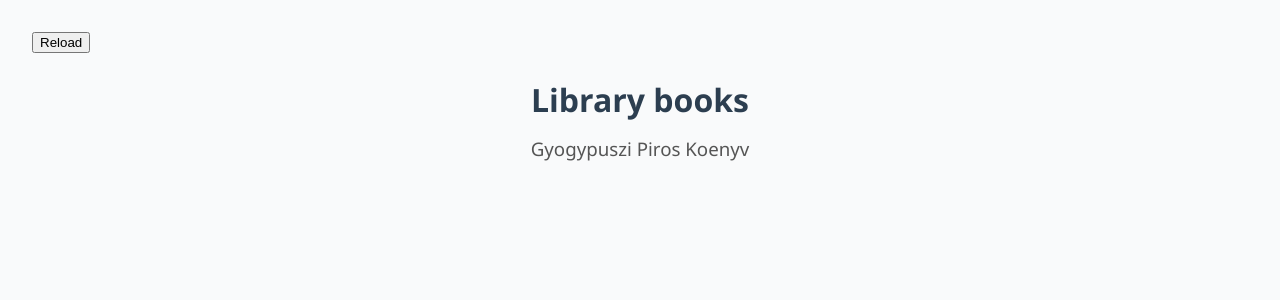
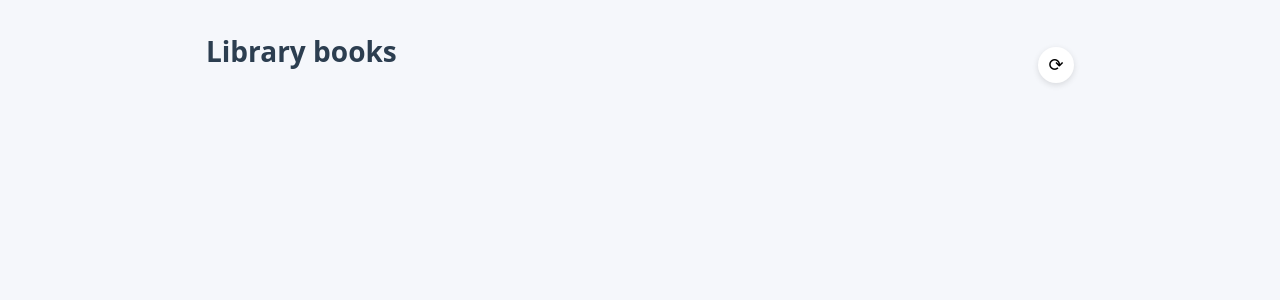
Before and after one commit to OlgaAk/konyvtar, a Flask app: page / in a window 1280 px wide. Shown: the top 300 px of the page. Run offline with Flask 3, Linux system fonts and the light colour scheme; data that the repository does not hold is empty.

Commit message:
refactor to book - printed book and restyle

```diff
--- a/app.py
+++ b/app.py
@@ -1,6 +1,7 @@
 from flask import Flask, render_template, session, redirect
 import os
 from models.PrintedBook import PrintedBook
+from models.Book import Book
 from scrape import scrape
 from dummydata import get_dummy_books
 
@@ -14,7 +15,7 @@ def index():
     books = get_books()
     return render_template('index.html', items=books)
 
-def get_books() -> list[PrintedBook]:
+def get_books() -> list[Book]:
     books = load_from_cache()
     if (not books):
         if (mode == 'test'):
@@ -22,15 +23,14 @@ def get_books() -> list[PrintedBook]:
             print('Running in test mode')
         else:
             books = scrape()
-    books.sort(key=lambda x: x.status)
-    save_to_cache(books)
-    check_status_change(books)
+    #save_to_cache(books)
+    #check_status_change(books)
     return books
 
-def save_to_cache(books: list[PrintedBook]):
+def save_to_cache(books: list[Book]):
     session['books'] = [b.to_dict() for b in books]
 
-def load_from_cache()-> list[PrintedBook]:
+def load_from_cache()-> list[Book]:
     stored_books = session.get('books', []);
     books = [PrintedBook(**b) for b in stored_books]  # recreate Book objects
     print(books)
--- /dev/null
+++ b/models/Book.py
@@ -0,0 +1,5 @@
+class Book:
+    def __init__(self, name, author, printedBookList):
+        self.name = name
+        self.author = author
+        self.printedBookList = printedBookList
--- a/static/styles/style.css
+++ b/static/styles/style.css
@@ -1,58 +1,142 @@
+/* Global page styles */
 body {
-  font-family: "Segoe UI", Roboto, Arial, sans-serif;
-  background: #f9fafb;
-  color: #333;
+  font-family: system-ui, -apple-system, BlinkMacSystemFont, "Segoe UI", sans-serif;
+  background-color: #f5f7fb;
   margin: 0;
-  padding: 2rem;
-  line-height: 1.6;
+  padding: 0;
+  color: #222;
+}
+
+/* Container for whole content */
+body {
+  display: flex;
+  flex-direction: column;
+  align-items: center;
+}
+
+/* Top button + title */
+button {
+  margin-top: 20px;
+  padding: 8px 16px;
+  border-radius: 6px;
+  border: 1px solid #ccc;
+  background-color: #ffffff;
+  cursor: pointer;
+  font-size: 14px;
+  transition: box-shadow 0.2s ease, transform 0.1s ease, background-color 0.2s ease;
+}
+
+button:hover {
+  background-color: #f0f0f0;
+  box-shadow: 0 2px 6px rgba(0,0,0,0.08);
+  transform: translateY(-1px);
 }
 
 h1 {
-  text-align: center;
+  margin: 16px 0 24px;
+  font-size: 28px;
   color: #2c3e50;
-  margin-bottom: 0.5rem;
 }
 
-h3 {
-  text-align: center;
-  color: #555;
-  font-weight: normal;
-  margin-top: 0;
-  margin-bottom: 2rem;
+/* Outer container for the books list */
+body > div {
+  width: 100%;
+  max-width: 900px;
+  padding: 0 16px 32px;
+  box-sizing: border-box;
 }
 
-ul {
-  list-style: none;
-  max-width: 600px;
-  margin: 0 auto;
-  padding: 0;
+/* Each book block */
+body > div > div {
+  background-color: #ffffff;
+  border-radius: 10px;
+  margin-bottom: 16px;
+  padding: 16px 18px;
+  box-shadow: 0 2px 6px rgba(0,0,0,0.06);
 }
 
-li {
-  background: white;
-  border-radius: 10px;
-  box-shadow: 0 2px 5px rgba(0, 0, 0, 0.05);
-  margin-bottom: 1rem;
-  padding: 1rem 1.5rem;
-  transition: transform 0.1s ease, box-shadow 0.1s ease;
+/* Book title and author */
+h3 {
+  margin: 0 0 4px;
+  font-size: 20px;
+  color: #34495e;
 }
 
-li:hover {
-  transform: translateY(-2px);
-  box-shadow: 0 4px 10px rgba(0, 0, 0, 0.08);
+h5 {
+  margin: 0 0 10px;
+  font-size: 14px;
+  font-weight: normal;
+  color: #7f8c8d;
 }
 
-.address {
-  font-weight: 600;
-  color: #1a73e8;
+/* Library items inside a book */
+body > div > div > div {
+  margin-top: 8px;
+  padding-top: 8px;
+  border-top: 1px solid #ecf0f1;
 }
 
-.status {
-  float: right;
-  font-style: italic;
-  color: #555;
+/* Each "Library: ... - Status: ..." line */
+body > div > div > div > div {
+  font-size: 14px;
+  margin: 4px 0;
 }
 
+/* Status label */
+span {
+  font-weight: 600;
+}
+
+/* Highlight when status has changed */
 .changed {
-  font-weight: bold;
+  color: #c0392b;
+  background-color: #fdecea;
+  padding: 2px 6px;
+  border-radius: 4px;
 }
+
+body > div > div > div > div {
+  padding: 4px 0;
+}
+
+
+/* Top bar: title + reload icon */
+.top-bar {
+  width: 100%;
+  max-width: 900px;
+  padding: 16px;
+  box-sizing: border-box;
+  display: flex;
+  align-items: center;
+  justify-content: space-between; /* pushes title left, button right */
+}
+
+/* Icon button style */
+.icon-button {
+  width: 36px;
+  height: 36px;
+  border-radius: 50%;
+  border: none;
+  background-color: #ffffff;
+  box-shadow: 0 2px 6px rgba(0,0,0,0.12);
+  cursor: pointer;
+  font-size: 18px;
+  display: flex;
+  align-items: center;
+  justify-content: center;
+  transition:
+    transform 0.1s ease,
+    box-shadow 0.2s ease,
+    background-color 0.2s ease;
+}
+
+.icon-button:hover {
+  background-color: #f4f6fb;
+  box-shadow: 0 3px 10px rgba(0,0,0,0.15);
+  transform: translateY(-1px) rotate(10deg);
+}
+
+.icon-button:active {
+  transform: translateY(0) scale(0.96);
+  box-shadow: 0 1px 4px rgba(0,0,0,0.1);
+}
--- a/templates/index.html
+++ b/templates/index.html
@@ -10,14 +10,31 @@
     <script src="{{url_for('static', filename='js/script.js')}}"></script>
   </head>
   <body>
-    <button onclick="reloadBooks()">Reload</button>
+  <div class="top-bar">
     <h1>Library books</h1>
-    <h3>Gyogypuszi Piros Koenyv</h3>
-    <ul>
-      {% for item in items %}
-      <li>Library: {{ item.address }} - Status:
-        <span class="{{ 'changed' if item.changed else '' }}"> {{ item.status }} </span></li>
-      {% endfor %}
-    </ul>
+    <button class="icon-button" onclick="reloadBooks()" title="Reload">
+      ⟳
+    </button>
+  </div>
+
+ <div>
+      {% for book in items %}
+      <div>
+        <div>
+          <h3>{{ book.name }} </h3>
+          <h5>{{ book.author }} </h5>
+        </div>
+
+        <div>
+        {% for printedBook in book.printedBookList %}
+      <div>
+              Library: {{ printedBook.address }} - Status:
+              <span class="{{ 'changed' if printedBook.changed else '' }}"> {{ printedBook.status }} </span>
+      </div>
+        {% endfor %}
+        </div>
+      </div>
+    {% endfor %}
+</div>
   </body>
 </html>
```
Also changed, not shown: dummydata.py (+13 -5 lines), README.md.
